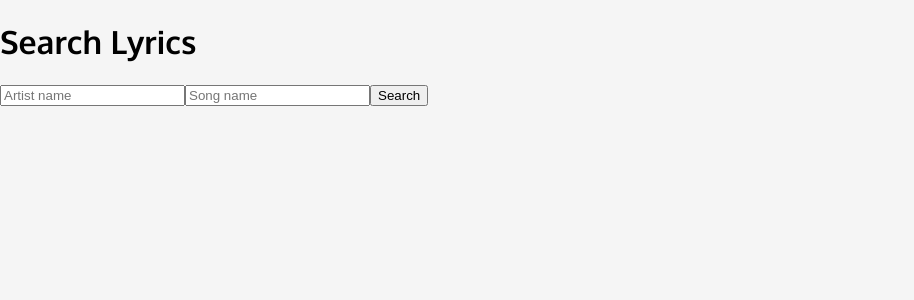
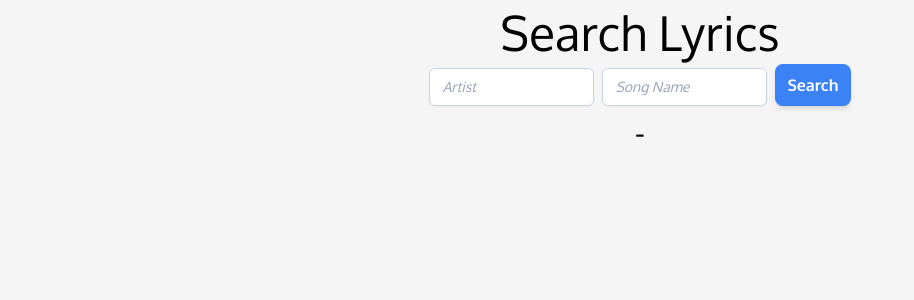
Before and after one commit to Kahstan/Lyrical, a React (Create React App) app: page / in a window 1280 px wide. Shown: the top 300 px of the page, without its empty margins (0-914 px from the left). Built offline with nearby package versions, Linux system fonts and the light colour scheme.

Commit message:
Changing some CSS components

```diff
--- a/public/index.html
+++ b/public/index.html
@@ -24,7 +24,10 @@
       work correctly both with client-side routing and a non-root public URL.
       Learn how to configure a non-root public URL by running `npm run build`.
     -->
-    <title>React App</title>
+    <!-- Tailwind CSS -->
+    <script src="https://cdn.tailwindcss.com"></script>
+
+    <title>Musix Lyrix</title>
   </head>
   <body>
     <noscript>You need to enable JavaScript to run this app.</noscript>
--- a/src/App.js
+++ b/src/App.js
@@ -4,7 +4,7 @@ import Form from "./components/Form";
 function App() {
   return (
     <div>
-      <h1>Search Lyrics</h1>
+      <h1 className="text-5xl font-medium py-2">Search Lyrics</h1>
       <Form />
     </div>
   );
--- a/src/components/Form.js
+++ b/src/components/Form.js
@@ -33,27 +33,41 @@ const Form = () => {
     fetchPost(apiUrl + artist + "/" + song);
   };
 
+  const artistSong = artist + " - " + song;
+
   return (
-    <>
+    <div>
       <form>
+        <span>
           <input
             type="text"
-          placeholder="Artist name"
+            className="mt-1 block w-50 px-3 mx-1 py-2 bg-white border border-slate-300 rounded-md text-sm shadow-sm placeholder-slate-400 capitalize
+          focus:outline-none focus:border-sky-500 focus:ring-1 focus:ring-sky-500 invalid:border-pink-500 invalid:text-pink-60 focus:invalid:border-pink-500 focus:invalid:ring-pink-500 placeholder:italic"
+            placeholder="Artist"
             onChange={handleArtistChange}
           />
-
+        </span>
+        <span>
           <input
             type="text"
+            className="mt-1 block w-50 px-3 py-2 mx-1 bg-white border border-slate-300 rounded-md text-sm shadow-sm placeholder-slate-400 capitalize
+          focus:outline-none focus:border-sky-500 focus:ring-1 focus:ring-sky-500 placeholder:italic
+        "
             placeholder="Song name"
             onChange={handleSongChange}
           />
+        </span>
 
-        <button type="submit" onClick={handleSubmit}>
+        <button
+          className="py-2 px-3 w-50 mx-1 block bg-blue-500 text-white font-semibold rounded-lg shadow-md hover:bg-blue-700 focus:outline-none focus:ring-2 focus:ring-blue-400 focus:ring-opacity-75"
+          onClick={handleSubmit}
+        >
           Search
         </button>
       </form>
-      <p>{lyrics}</p>
-    </>
+      <h2 className="capitalize mt-2 text-3xl">{artistSong}</h2>
+      <p className="ml-24 mt-10 text-2xl max-w-xl max-h-m">{lyrics}</p>
+    </div>
   );
 };
 
--- a/src/index.css
+++ b/src/index.css
@@ -21,6 +21,13 @@ body {
   align-items: center;
 }
 
-p {
-  max-width: 300px;
+form,
+h1 {
+  display: flex;
+  justify-content: center;
 }
+
+h2 {
+  display: flex;
+  justify-content: center;
+}
```
Also changed, not shown: src/components/LoadingSpinner.js (added, +8 -0 lines). Lines whose indentation alone changed are shown as unchanged.
